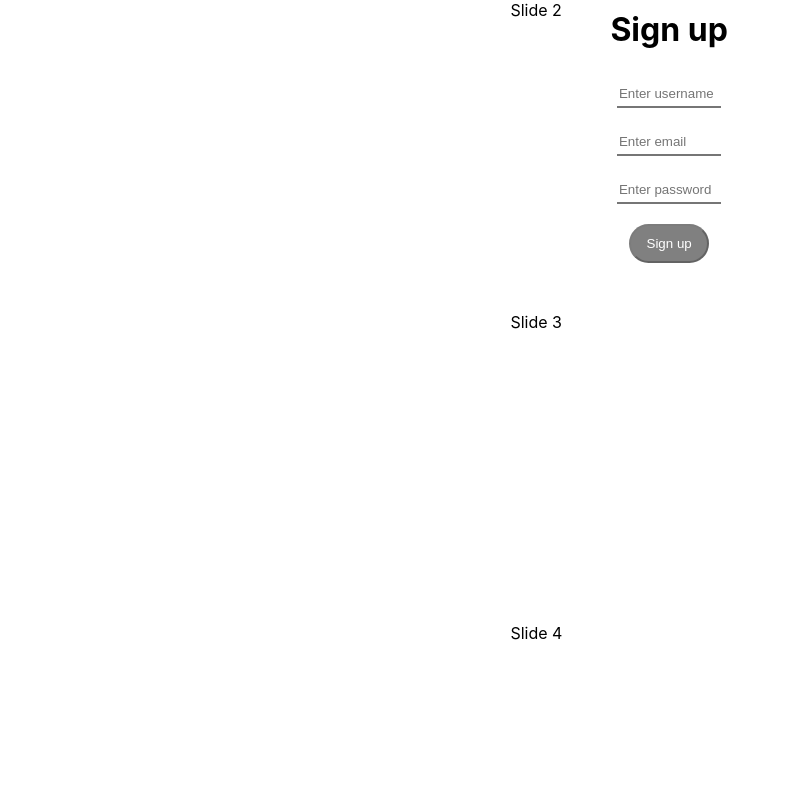
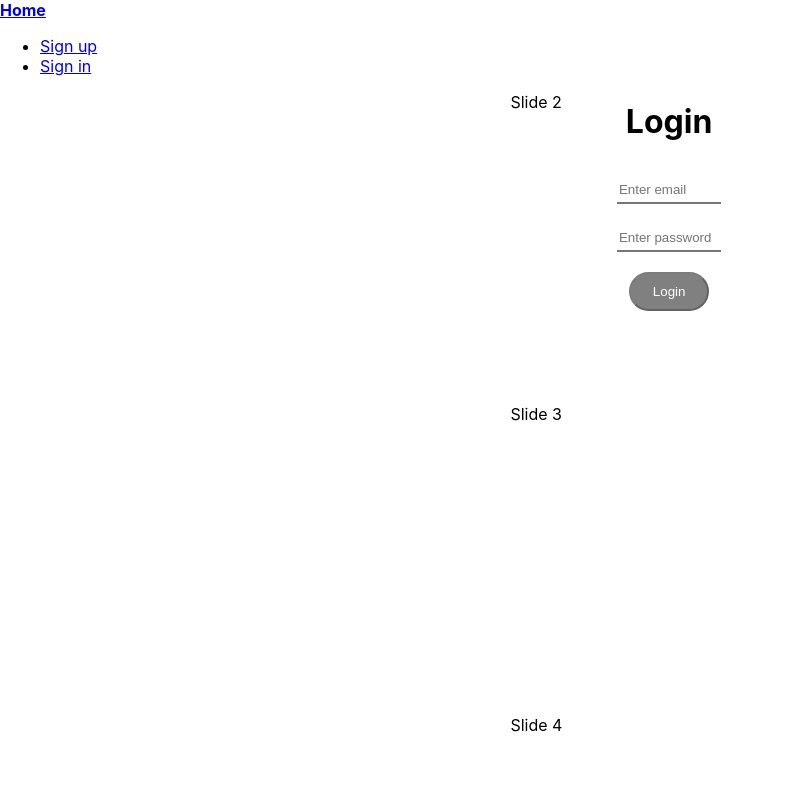
Before and after one commit to jharte5/icomplain-frontend, a React (Create React App) app: page / in a window 1280 px wide. Shown: the top 800 px of the page, without its empty margins (0-789 px from the left). Built offline with nearby package versions, Linux system fonts and the light colour scheme.

Commit message:
login works from front end side

```diff
--- a/src/App.js
+++ b/src/App.js
@@ -1,13 +1,18 @@
 import React from 'react';
+import {BrowserRouter as Router} from 'react-router-dom'
 import Landing from './components/Landing/Landing';
 import {Provider} from './components/Context/Context';
+import MainRouter from './MainRouter';
+
 
 function App() {
   return (
     <Provider>
+      <Router>
       <div className="App">
-        <Landing />
+        <MainRouter />
       </div>
+      </Router>
     </Provider>
   );
 }
--- a/src/MainRouter.js
+++ b/src/MainRouter.js
@@ -2,10 +2,13 @@ import React, { Component } from 'react';
 import { Route, Switch } from 'react-router-dom';
 import { Consumer } from './components/Context/Context';
 import Navbar from './components/Navbar/Navbar';
-
-const Home = React.lazy(() => import('./components/Home/Home'));
-const Login = React.lazy(() => import('./components/Login/Login'));
-const Signup = React.lazy(() => import('./components/Signup/Signup'));
+import Landing from './components/Landing/Landing'
+import Home from './components/Home'
+import Login from './components/Login/Login'
+import Signup from './components/Signup/Signup'
+// const Home = React.lazy(() => import('./components/Home'));
+// const Login = React.lazy(() => import('./components/Login/Login'));
+// const Signup = React.lazy(() => import('./components/Signup/Signup'));
 
 export default class MainRouter extends Component {
   render() {
@@ -19,7 +22,8 @@ export default class MainRouter extends Component {
               <Switch>
                 <Route exact path="/signup" component={Signup} />
                 <Route exact path="/login" component={Login} />
-                <Route exact path="/" component={Home} />
+                <Route exact path="/blogs" component={Home} />
+                <Route exact path= "/" component={Landing}/>
 
                 <Route render={() => <h1>Not found</h1>} />
               </Switch>
--- a/src/components/Home.js
+++ b/src/components/Home.js
@@ -0,0 +1,9 @@
+import React from 'react'
+
+export default function Home() {
+    return (
+        <div>
+            <p>hello home page</p>
+        </div>
+    )
+}
--- a/src/components/Landing/Landing.js
+++ b/src/components/Landing/Landing.js
@@ -10,7 +10,8 @@ export default class Landing extends Component {
     return (
       <div className="landing">
         <BlogSlider />
-        <Signup />
+        {/* <Signup /> */}
+        <Login />
       </div>
     );
   }
--- a/src/components/Login/Login.js
+++ b/src/components/Login/Login.js
@@ -1,4 +1,5 @@
 import React, { Component } from 'react';
+import {withRouter} from 'react-router-dom'
 import { Consumer } from '../Context/Context';
 import validator from 'validator';
 import InputGroup from '../Shared/InputGroup';
@@ -9,7 +10,7 @@ import { ToastContainer, toast } from 'react-toastify';
 import 'react-toastify/dist/ReactToastify.css';
 import './Login.css';
 
-export default class Login extends Component {
+class Login extends Component {
   state = {
     canSubmit: true,
     formSetting: {
@@ -45,8 +46,9 @@ export default class Login extends Component {
   };
 
   componentDidMount() {
+    console.log(this.props)
     if (isAuthenticated()) {
-      this.props.history.push('/');
+      this.props.history.push('/blogs');
     }
   }
 
@@ -154,7 +156,8 @@ export default class Login extends Component {
         formSetting: inputForm,
       });
 
-      this.props.history.push('/expense');
+      this.props.history.push('/blogs');
+      console.log(this.props)
     } catch (e) {
       toast.error(e.message, {
         position: 'top-center',
@@ -196,7 +199,7 @@ export default class Login extends Component {
                 pauseOnHover
               />
 
-              <h1>Sign in</h1>
+              <h1>Login</h1>
               <form
                 className="login-form"
                 onSubmit={e => this.onSubmit(e, dispatch)}
@@ -221,7 +224,7 @@ export default class Login extends Component {
 
                 <ButtonGroup
                   buttonStyle="form-button"
-                  title="sign in"
+                  title="Login"
                   disabled={canSubmit}
                 />
               </form>
@@ -232,3 +235,5 @@ export default class Login extends Component {
     );
   }
 }
+
+export default withRouter(Login)
--- a/src/components/Navbar/AuthLinks.js
+++ b/src/components/Navbar/AuthLinks.js
@@ -1,7 +1,7 @@
 import React, { Component } from 'react';
 import { NavLink } from 'react-router-dom';
 import { Context } from '../Context/Context';
-import { logout } from '../Helpers/AuthHelpers';
+import { logout } from '../Services/AuthHelpers';
 import './Navbar.css';
 
 class AuthLinks extends Component {
--- a/src/components/Navbar/Navbar.js
+++ b/src/components/Navbar/Navbar.js
@@ -1,8 +1,8 @@
 import React, { Component } from 'react';
 import { NavLink } from 'react-router-dom';
-import AuthNavLinks from './AuthNavLinks';
-import UnAuthNavLinks from './UnAuthNavLinks';
-import { isAuthenticated, setUserAuth } from '../Helpers/AuthHelpers';
+import AuthLinks from './AuthLinks';
+import UnAuthLinks from './UnAuthLinks';
+import { isAuthenticated, setUserAuth } from '../Services/AuthHelpers';
 import { Consumer } from '../Context/Context';
 import './Navbar.css';
 
@@ -37,9 +37,9 @@ export default class Navbar extends Component {
               </NavLink>
               <nav>
                 {user && auth ? (
-                  <AuthNavLinks {...user} {...auth} />
+                  <AuthLinks {...user} {...auth} />
                 ) : (
-                  <UnAuthNavLinks />
+                  <UnAuthLinks />
                 )}
               </nav>
             </header>
--- a/src/components/Services/AuthHelpers.js
+++ b/src/components/Services/AuthHelpers.js
@@ -13,12 +13,12 @@ export const createUser = async userInfo => {
   }
 };
 
-export const login = async userInfo => {
+export const login = async userStuff => {
   try {
-    let success = await Axios.post('/api/users/login', userInfo, {
+    let success = await Axios.post('/api/users/login', userStuff, {
       withCredentials: true,
     });
-
+      console.log(success)
     return success.data;
   } catch (e) {
     console.log(e);
--- a/src/components/Services/Axios.js
+++ b/src/components/Services/Axios.js
@@ -34,7 +34,7 @@ Axios.interceptors.response.use(
       request.baseURL === process.env.REACT_APP_API_HOST_ADDRESS
     ) {
       try {
-        let refreshToken = Cookies.get('jwt-cookie-refresh-expense');
+        let refreshToken = Cookies.get('jwt-cookie-refresh-blog');
 
         let success = await Axios.get('/api/users/refresh-token', {
           withCredentials: true,
@@ -45,7 +45,7 @@ Axios.interceptors.response.use(
           },
         });
         if (success.status === 200) {
-          let newToken = Cookies.get('jwt-cookie-expense');
+          let newToken = Cookies.get('jwt-cookie-blog');
           request.headers.Authorization = `Bearer ${newToken}`;
           let success = await Axios(request);
           return success;
```
